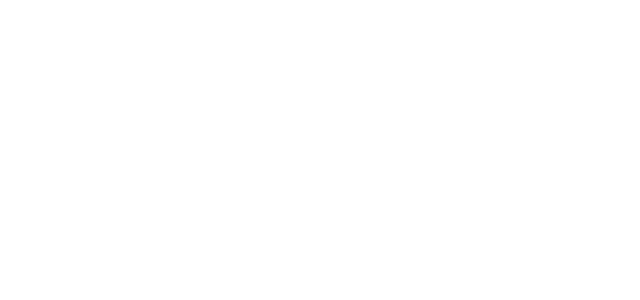
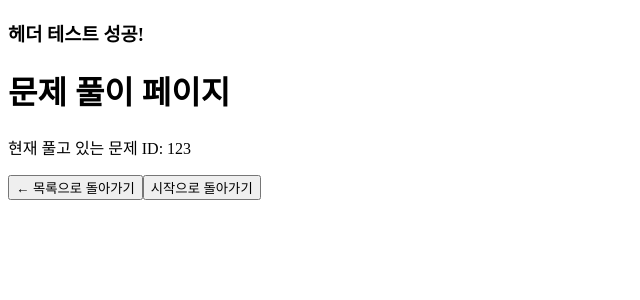
Before and after one commit to AlMatch-WebSolve/frontend, a React (Vite) app: page /solve/123 in a window 1280 px wide. Before the commit this address had no page. Shown: the top 300 px of the page, without its empty margins (0-640 px from the left). Built offline with nearby package versions, Linux system fonts and the light colour scheme.

Commit message:
feat: Implement basic application routing
- Sets up the main page navigation flow using react-router-dom.
- Users can now navigate through the primary application path:
  Landing > Auth > Workspace > Solve > Landing
- All pages are currently placeholders for demonstrating the routing structure.

```diff
--- a/src/App.jsx
+++ b/src/App.jsx
@@ -1,5 +1,5 @@
 import Router from './router/Router';
-import './styles/global.css';
+// import './styles/global.css';
 
 function App() {
   return <Router />;
--- a/src/components/common/Header/Header.jsx
+++ b/src/components/common/Header/Header.jsx
@@ -0,0 +1,8 @@
+function Header() {
+  return (
+    <header>
+      <h3>헤더 테스트 성공!</h3>
+    </header>
+  );
+}
+export default Header;
--- a/src/pages/AuthPage/AuthPage.jsx
+++ b/src/pages/AuthPage/AuthPage.jsx
@@ -0,0 +1,15 @@
+import { Link } from 'react-router-dom';
+
+function AuthPage() {
+  return (
+    <div>
+      <h1>로그인 / 회원가입 페이지</h1>
+      {/* 실제로는 로그인 성공 후 자동으로 이동하게 됩니다. */}
+      <Link to="/workspace">
+        <button>(임시) 로그인 성공</button>
+      </Link>
+    </div>
+  );
+}
+
+export default AuthPage;
--- a/src/pages/LandingPage/LandingPage.jsx
+++ b/src/pages/LandingPage/LandingPage.jsx
@@ -0,0 +1,15 @@
+import { Link } from 'react-router-dom';
+
+function LandingPage() {
+  return (
+    <div>
+      <h1>랜딩 페이지</h1>
+      <p>AI와 함께하는 가장 스마트한 알고리즘 학습</p>
+      <Link to="/auth">
+        <button>시작하기 →</button>
+      </Link>
+    </div>
+  );
+}
+
+export default LandingPage;
--- a/src/pages/SolvePage/SolvePage.jsx
+++ b/src/pages/SolvePage/SolvePage.jsx
@@ -0,0 +1,21 @@
+import { Link, useParams } from 'react-router-dom';
+
+function SolvePage() {
+  // URL에 있는 문제 ID를 가져올 수 있습니다.
+  const { problemId } = useParams();
+
+  return (
+    <div>
+      <h1>문제 풀이 페이지</h1>
+      <p>현재 풀고 있는 문제 ID: {problemId}</p>
+      <Link to="/workspace">
+        <button>← 목록으로 돌아가기</button>
+      </Link>
+      <Link to="/">
+        <button>시작으로 돌아가기</button>
+      </Link>
+    </div>
+  );
+}
+
+export default SolvePage;
--- a/src/pages/WorkspacePage/WorkspacePage.jsx
+++ b/src/pages/WorkspacePage/WorkspacePage.jsx
@@ -0,0 +1,15 @@
+import { Link } from 'react-router-dom';
+
+function WorkspacePage() {
+  return (
+    <div>
+      <h1>워크스페이스 페이지</h1>
+      <p>내 문제/폴더 목록이 보이는 곳입니다.</p>
+      <Link to="/solve/123"> {/* 123은 임시 문제 ID */}
+        <button>A+B 문제 풀러가기</button>
+      </Link>
+    </div>
+  );
+}
+
+export default WorkspacePage;
--- a/src/router/Router.jsx
+++ b/src/router/Router.jsx
@@ -9,12 +9,13 @@
   return (
     <BrowserRouter>
       <Routes>
+        <Route path="/" element={<LandingPage />} />
+        <Route path="/auth" element={<AuthPage />} />
+
         <Route element={<MainLayout />}>
-          <Route path="/" element={<LandingPage />} />
           <Route path="/workspace" element={<WorkspacePage />} />
-          <Route path="/solve" element={<SolvePage />} />
+          <Route path="/solve/:problemId" element={<SolvePage />} />
         </Route>
-        <Route path="/auth" element={<AuthPage />} />
       </Routes>
     </BrowserRouter>
   );
```
Also changed, not shown: src/layouts/MainLayout.jsx (line endings or trailing spaces).
